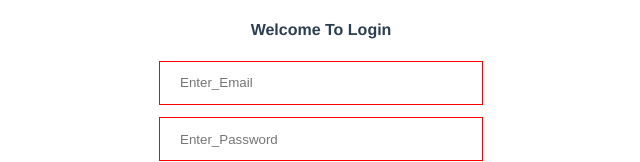
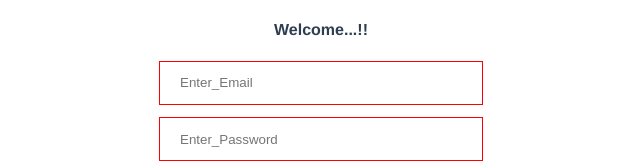
Before and after one commit to prafullarawat/Mini_Projects, a Vue app in the folder Resto_Project/restpro/: page /login in a window 1280 px wide. Shown: the top 162 px of the page, without its empty margins (319-959 px from the left). Built offline with nearby package versions, Linux system fonts and the light colour scheme.

Commit message:
Update LoginResto.vue

```diff
--- a/Resto_Project/restpro/src/components/LoginResto.vue
+++ b/Resto_Project/restpro/src/components/LoginResto.vue
@@ -1,5 +1,5 @@
 <template>
-  <h4>Welcome To Login</h4>
+  <h4>Welcome...!!</h4>
 
   <div class="login">
     <input type="text" v-model="email" placeholder="Enter_Email" />
@@ -36,7 +36,7 @@ export default {
       }
       //console.log(result);
       else {
-        alert("Please Enter Right Credintials");
+        alert("Plz Enter Right Credintials");
       }
     },
   },
```
